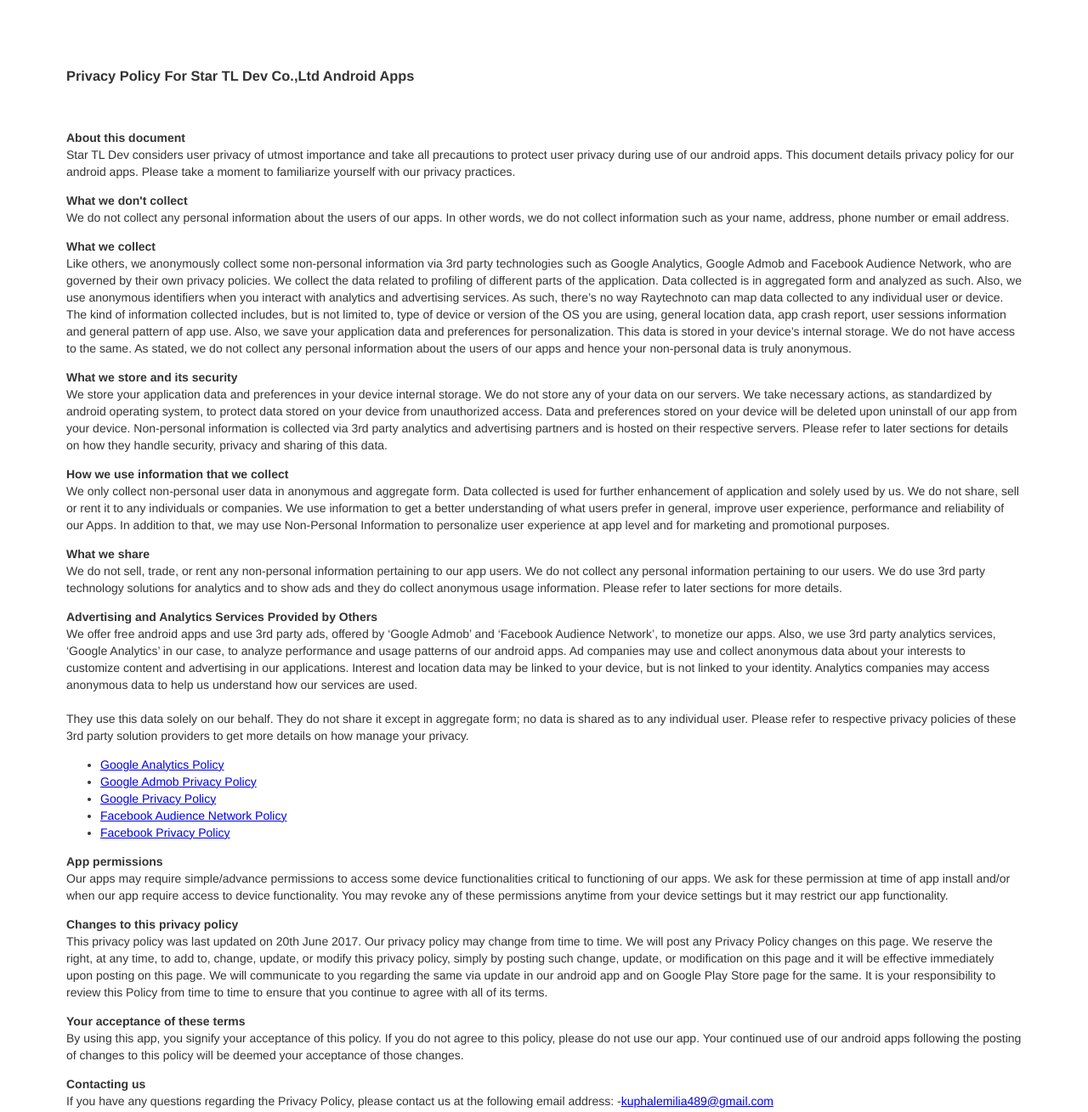
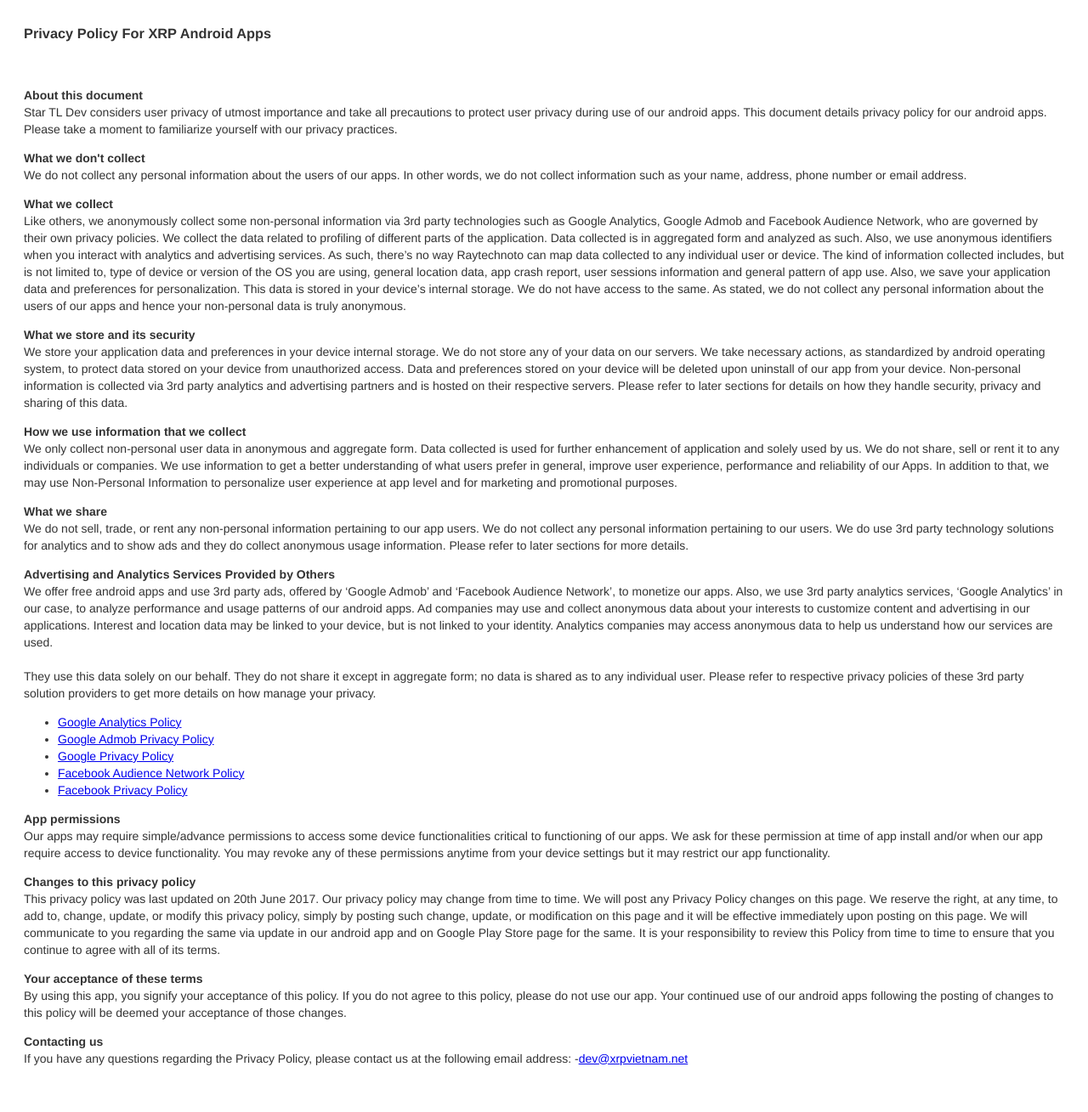
Before and after one commit to dev-huawei/supervoicerecorder, a plain HTML site: page index.html in a window 1280 px wide. Shown: the whole page at 85% size. After the commit the page ends 1284 px from the top, so only its background shows below. Drawn offline with Linux system fonts and the light colour scheme.

Commit message:
Update index.html

```diff
--- a/index.html
+++ b/index.html
@@ -3,7 +3,7 @@
 <title>Privacy Policy</title>
         <style>
                 body {
-                        padding: 70px;
+                        padding: 20px;
                     font-family: "Helvetica Neue",Helvetica,Arial,sans-serif;
                     font-size: 14px;
                     line-height: 1.42857143;
@@ -13,7 +13,7 @@
         </style>
 <body>
 <div class="container">
-        <h3>Privacy Policy For Star TL Dev Co.,Ltd Android Apps</h3>
+        <h3>Privacy Policy For XRP Android Apps</h3>
         <div class="row">
             <div>
                 <br>
@@ -117,7 +117,7 @@
                 </p>
                 <p>
                     <b>Contacting us</b> <br> If you have any questions regarding the Privacy Policy, please contact us at the
-                    following email address: -<a href="mailto:kuphalemilia489@gmail.com">kuphalemilia489@gmail.com</a>
+                    following email address: -<a href="mailto:dev@xrpvietnam.net">dev@xrpvietnam.net</a>
                 </p>
             </div>
         </div>
```
